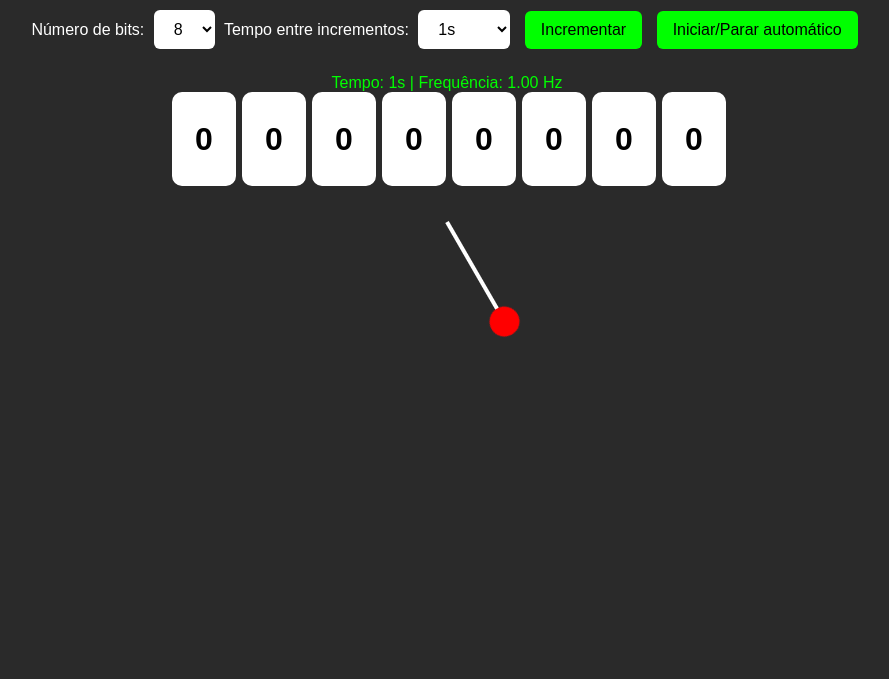
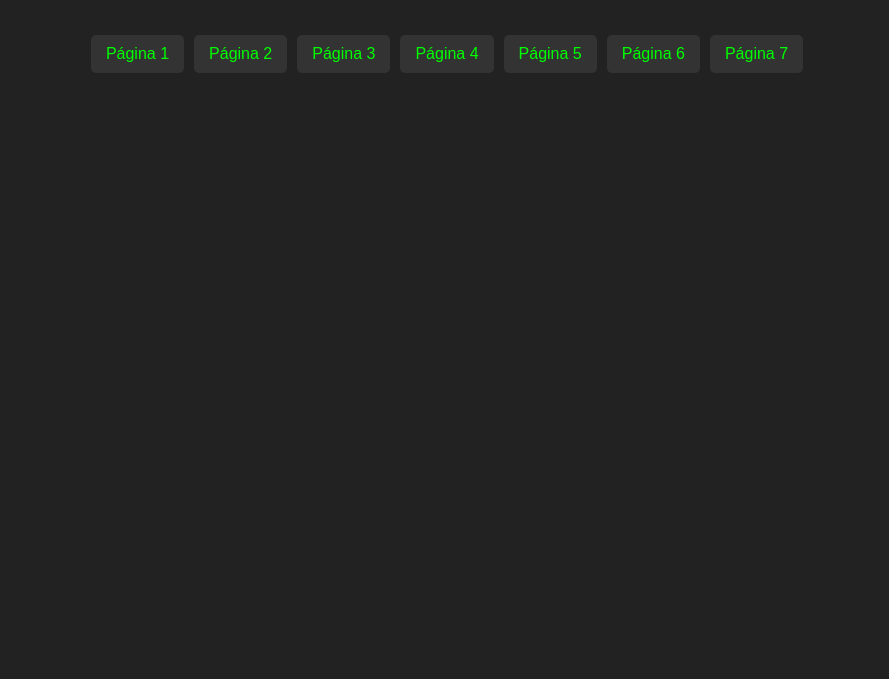
Before and after one commit to alisonlando/aulas, a plain HTML site: page index.html in a window 1280 px wide. Shown: the part 121-800 px from the top of the page, without its empty margins (193-1082 px from the left). Drawn offline with Linux system fonts and the light colour scheme.

Commit message:
Update index.html

```diff
--- a/index.html
+++ b/index.html
@@ -1,271 +1,82 @@
 <!DOCTYPE html>
 <html lang="pt-BR">
+
 <head>
   <meta charset="UTF-8" />
-  <meta name="viewport" content="width=device-width, initial-scale=1.0"/>
-  <title>Contador Binário com Pêndulo</title>
+  <meta name="viewport" content="width=device-width, initial-scale=1.0" />
+  <title>Fundamentos de Sistemas Ciberfísicos</title>
   <style>
     body {
       font-family: Arial, sans-serif;
-      background: #2a2a2a;
+      background: #222;
       color: #fff;
       text-align: center;
       padding: 40px;
     }
 
     h1 {
-      margin-bottom: 20px;
-    }
-
-    .controls {
-      margin-bottom: 20px;
+      margin-bottom: 30px;
     }
 
     .container {
       display: flex;
       justify-content: center;
       gap: 10px;
-      margin-bottom: 30px;
-      flex-wrap: wrap;
+      margin-bottom: 20px;
     }
 
-    .card {
+    .wheel {
       width: 60px;
-      height: 90px;
-      perspective: 600px;
-    }
-
-    .inner {
-      position: relative;
-      width: 100%;
-      height: 100%;
-      transition: transform 0.6s;
-      transform-style: preserve-3d;
-    }
-
-    .card.flipped .inner {
-      transform: rotateY(180deg);
-    }
-
-    .face {
-      position: absolute;
-      width: 100%;
-      height: 100%;
-      border-radius: 10px;
-      border: 2px solid #fff;
-      backface-visibility: hidden;
+      height: 60px;
+      border: 4px solid #fff;
+      border-radius: 50%;
       display: flex;
       align-items: center;
       justify-content: center;
-      font-size: 32px;
-      font-weight: bold;
-      background: white;
-      color: black;
+      font-size: 24px;
+      background: #444;
+      transition: transform 0.6s ease;
     }
 
-    .front {
-      background: white;
+
+    .links {
+      margin-top: 20px;
+      display: flex;
+      justify-content: center;
+      flex-wrap: wrap;
+      gap: 10px;
     }
 
-    .back {
-      background: red;
-      transform: rotateY(180deg);
-      color: white;
+    .links a {
+      display: inline-block;
+      padding: 10px 15px;
+      background: #333;
+      border-radius: 5px;
+      color: #0f0;
+      text-decoration: none;
+      transition: background 0.3s;
     }
 
-    button, select {
-      padding: 10px 16px;
-      font-size: 16px;
-      border-radius: 6px;
-      border: none;
-      margin: 5px;
-      cursor: pointer;
-    }
-
-    button {
-      background-color: #0f0;
-    }
-
-    button:hover {
-      background-color: #0c0;
-    }
-
-    select {
-      background-color: #fff;
+    .links a:hover {
+      background: #0c0;
       color: #000;
-    }
-
-    .status {
-      margin-top: 10px;
-      font-size: 16px;
-      color: #0f0;
-    }
-
-    /* Pêndulo */
-    .pendulo-wrapper {
-      margin-top: 40px;
-      height: 150px;
-      position: relative;
-    }
-
-    .pendulo {
-      width: 4px;
-      height: 100px;
-      background: #fff;
-      margin: 0 auto;
-      transform-origin: top center;
-      animation: balanco 1s infinite ease-in-out;
-    }
-
-    .peso {
-      width: 30px;
-      height: 30px;
-      background: #f00;
-      border-radius: 50%;
-      position: absolute;
-      top: 100px;
-      left: 50%;
-      transform: translateX(-50%);
-    }
-
-    @keyframes balanco {
-      0%   { transform: rotate(-30deg); }
-      50%  { transform: rotate(30deg); }
-      100% { transform: rotate(-30deg); }
     }
   </style>
 </head>
+
 <body>
 
-  <h1>Contador Binário com Cartas de Baralho</h1>
+  <h1>Fundamentos de Sistemas Ciberfísicos</h1>
 
-  <div class="controls">
-    <label for="bitSelect">Número de bits:</label>
-    <select id="bitSelect" onchange="mudarBits()">
-      <option value="1">1</option>
-      <option value="2">2</option>
-      <option value="3">3</option>
-      <option value="4">4</option>
-      <option value="8" selected>8</option>
-    </select>
-
-    <label for="tempoSelect">Tempo entre incrementos:</label>
-    <select id="tempoSelect" onchange="atualizarTempo()">
-      <option value="50">0.05s</option>
-      <option value="100">0.1s</option>
-      <option value="500">0.5s</option>
-      <option value="1000" selected>1s</option>
-      <option value="1500">1.5s</option>
-      <option value="2000">2s</option>
-    </select>
-
-    <button onclick="incrementar()">Incrementar</button>
-    <button onclick="alternarContador()">Iniciar/Parar automático</button>
+  <div class="container" id="bitContainer">
+    <!-- Bits vão aqui -->
   </div>
 
-  <div class="status" id="statusInfo">
-    Tempo: 1s | Frequência: 1 Hz
-  </div>
-
-  <div class="container" id="bitContainer"></div>
-
-  <!-- Pêndulo -->
-  <div class="pendulo-wrapper">
-    <div class="pendulo" id="pendulo">
-      <div class="peso"></div>
-    </div>
-  </div>
-
-  <script>
-    let contador = 0;
-    let bits = 8;
-    let intervalo = 1000;
-    let intervaloId = null;
-
-    const container = document.getElementById('bitContainer');
-    const selectBits = document.getElementById('bitSelect');
-    const selectTempo = document.getElementById('tempoSelect');
-    const statusInfo = document.getElementById('statusInfo');
-    const pendulo = document.getElementById('pendulo');
-
-    function criarCartas() {
-      container.innerHTML = '';
-      for (let i = 0; i < bits; i++) {
-        const card = document.createElement('div');
-        card.className = 'card';
-
-        const inner = document.createElement('div');
-        inner.className = 'inner';
-
-        const front = document.createElement('div');
-        front.className = 'face front';
-        front.textContent = '0';
-
-        const back = document.createElement('div');
-        back.className = 'face back';
-        back.textContent = '1';
-
-        inner.appendChild(front);
-        inner.appendChild(back);
-        card.appendChild(inner);
-        container.appendChild(card);
-      }
-    }
-
-    function atualizarCartas(valor) {
-      const binario = valor.toString(2).padStart(bits, '0');
-      const cards = container.children;
-
-      for (let i = 0; i < bits; i++) {
-        const bit = binario[i];
-        const card = cards[i];
-        const isFlipped = card.classList.contains('flipped');
-
-        if ((bit === '1' && !isFlipped) || (bit === '0' && isFlipped)) {
-          card.classList.toggle('flipped');
-        }
-      }
-    }
-
-    function incrementar() {
-      const max = 2 ** bits;
-      contador = (contador + 1) % max;
-      atualizarCartas(contador);
-    }
-
-    function mudarBits() {
-      bits = parseInt(selectBits.value);
-      contador = 0;
-      criarCartas();
-      atualizarCartas(contador);
-    }
-
-    function atualizarTempo() {
-      intervalo = parseInt(selectTempo.value);
-      const freq = (1 / (intervalo / 1000)).toFixed(2);
-      statusInfo.textContent = `Tempo: ${(intervalo / 1000)}s | Frequência: ${freq} Hz`;
-
-      pendulo.style.animationDuration = `${intervalo / 1000}s`;
-
-      if (intervaloId) {
-        clearInterval(intervaloId);
-        intervaloId = setInterval(incrementar, intervalo);
-      }
-    }
-
-    function alternarContador() {
-      if (intervaloId) {
-        clearInterval(intervaloId);
-        intervaloId = null;
-      } else {
-        intervaloId = setInterval(incrementar, intervalo);
-      }
-    }
-
-    // Inicializa
-    mudarBits();
-    atualizarTempo();
-  </script>
-
-</body>
-</html>
+  <div class="links">
+    <a href="index1.html">Página 1</a>
+    <a href="index2.html">Página 2</a>
+    <a href="index3.html">Página 3</a>
+    <a href="index4.html">Página 4</a>
+    <a href="index5.html">Página 5</a>
+    <a href="index6.html">Página 6</a>
+    <a href="index7.html">Página 7</a>
```
